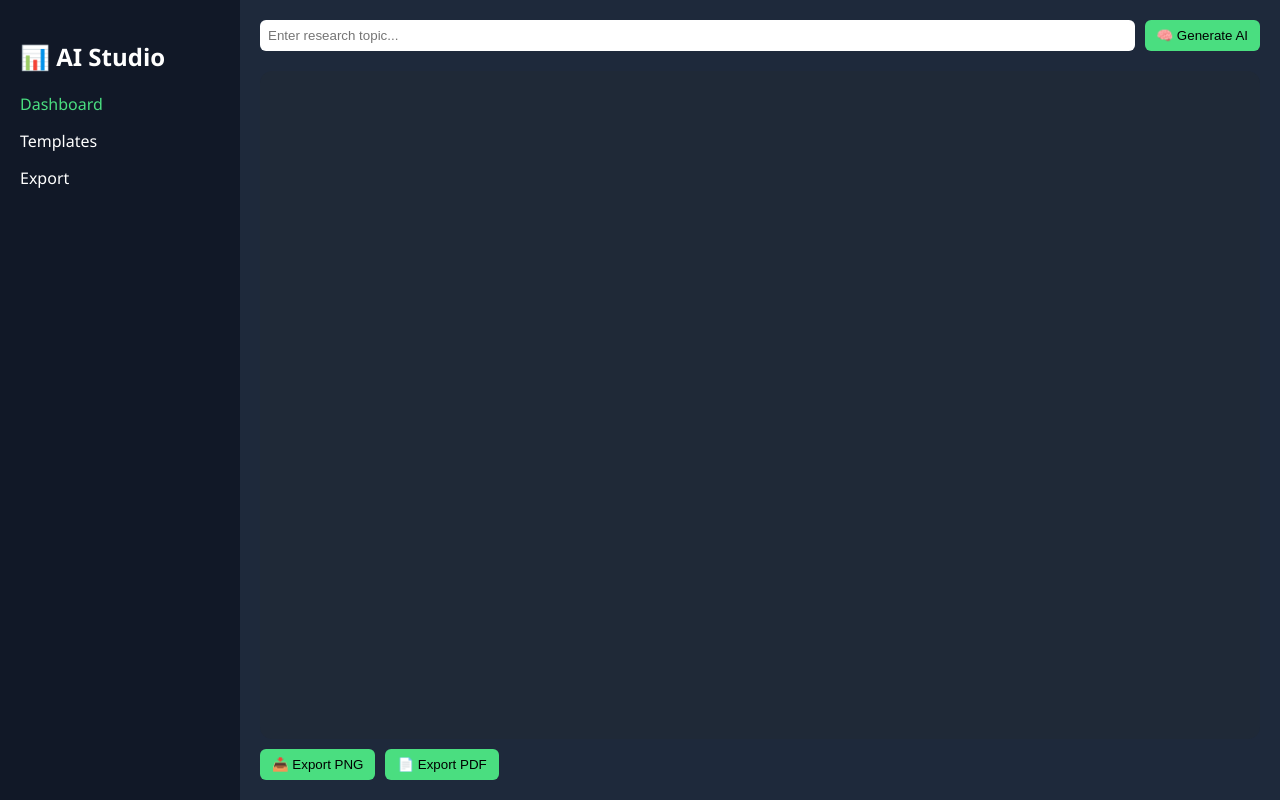
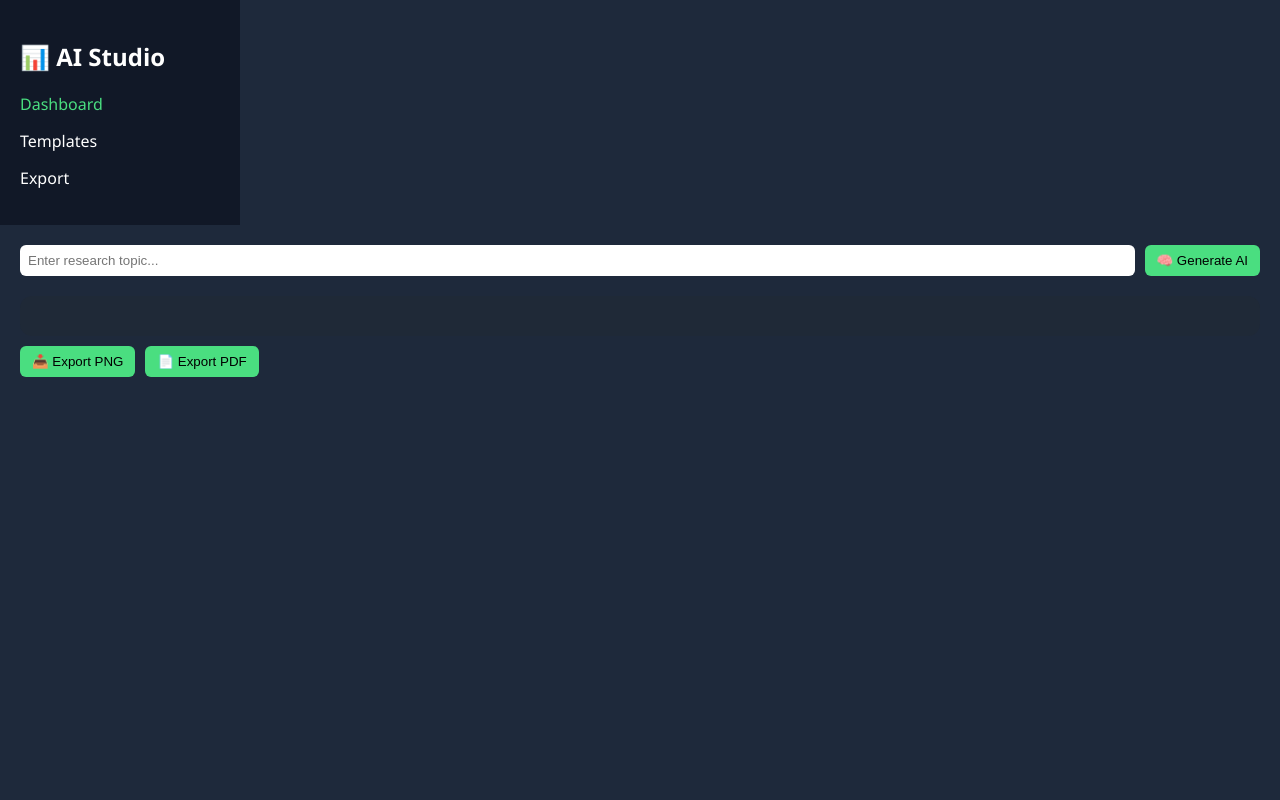
Before and after one commit to dev-akash-60/Ai-Infographics-for-research-Methodology, a React (Create React App) app in the folder frontend/: page / in a window 1280 px wide. Built offline with nearby package versions, Linux system fonts and the light colour scheme.

Commit message:
Refactor generateBlocks function and update layout

```diff
--- a/frontend/src/App.js
+++ b/frontend/src/App.js
@@ -6,54 +6,32 @@ import "./style.css";
 
 function App() {
   const [blocks, setBlocks] = useState([]);
+  const [sidebarOpen, setSidebarOpen] = useState(false);
 
-  // Generate AI content based on user input
   const generateBlocks = async (topic) => {
-    // 1. Check if the user actually typed something
-    if (!topic) return alert("Please enter a prompt or topic");
-
-    try {
-      const res = await fetch("https://ai-infographics-for-research-methodology.onrender.com/api/generate", {
+    const res = await fetch("http://localhost:5000/api/generate", {
       method: "POST",
-        headers: { "Content-Type": "application/json" },
-        // 2. Pass the 'topic' dynamically into the prompt
+      headers: {
+        "Content-Type": "application/json",
+      },
       body: JSON.stringify({ prompt: topic }),
-
-        // Note: If you want to force it to always be 6 steps regardless of what they type,
-        // you would do this instead:
-        // body: JSON.stringify({ prompt: `Generate 6 steps for a research methodology on: ${topic}` }),
     });
 
     const data = await res.json();
-      console.log("AI Response:", data);
-
-      // Safe extraction
-      const content = data.text || "No content generated";
-
-      // Split the response into separate blocks by line breaks
-      const steps = content
+    const steps = (data.text || "")
       .split("\n")
-        .map((line) => line.trim())
-        .filter((line) => line.length > 0);
-
-      if (steps.length === 0) steps.push(content);
+      .filter((s) => s.trim() !== "");
 
     setBlocks(steps);
-
-    } catch (err) {
-      console.error(err);
-      alert("Failed to generate AI content. Check backend/API key.");
-    }
   };
 
   return (
-    <div className="layout">
-      <Sidebar />
-      <main className="main">
-        {/* Make sure your Topbar component calls this function with the input text */}
-        <Topbar generateBlocks={generateBlocks} />
+    <div className="app">
+      <Sidebar open={sidebarOpen} setOpen={setSidebarOpen} />
+      <div className="main">
+        <Topbar generateBlocks={generateBlocks} toggleSidebar={() => setSidebarOpen(!sidebarOpen)} />
         <Workspace blocks={blocks} setBlocks={setBlocks} />
-      </main>
+      </div>
     </div>
   );
 }
```
Lines whose indentation alone changed are shown as unchanged.
